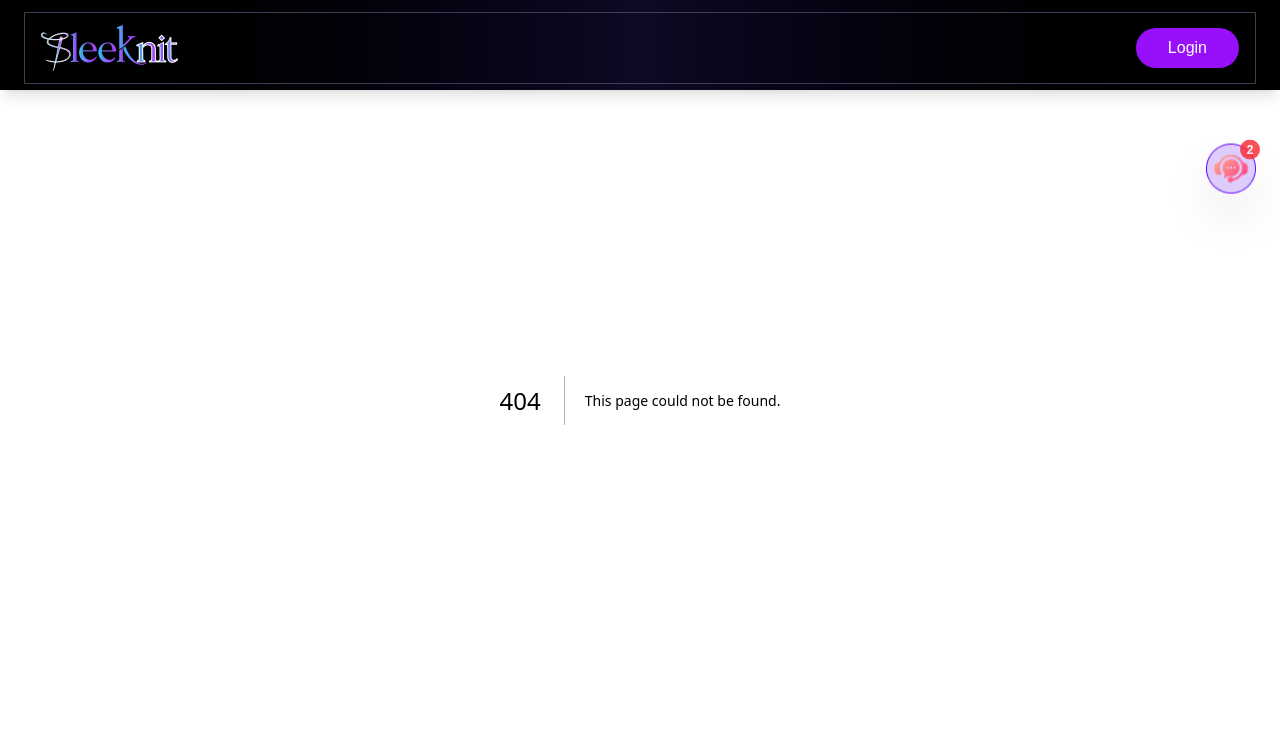
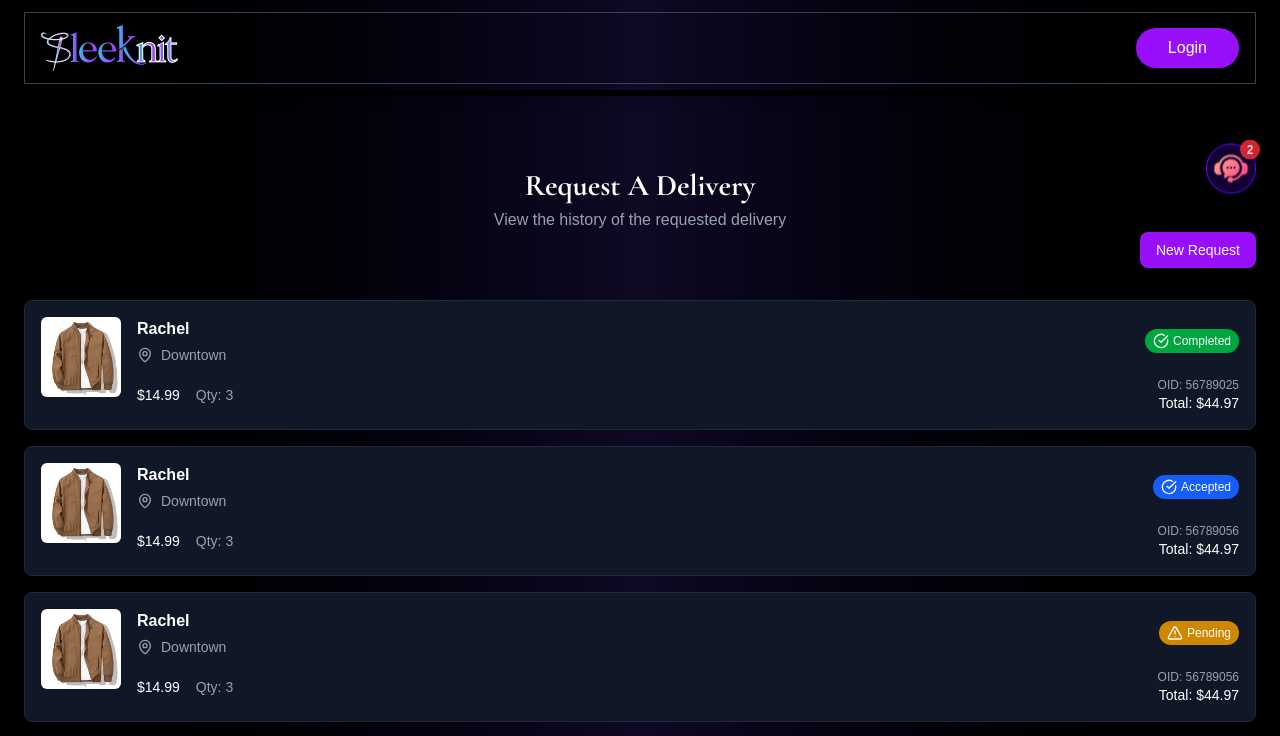
Before and after one commit to abusayedwd/gitgotech-E-commerce-website, a Next.js app: page /customer-dashboard/delivery-request in a window 1280 px wide. Before the commit this address had no page. Shown: the top 736 px of the page. Built offline with nearby package versions, Linux system fonts and the light colour scheme.

Commit message:
customer return part done

```diff
--- /dev/null
+++ b/src/app/customer-dashboard/delivery-request/page.tsx
@@ -0,0 +1,5 @@
+import DeliveryRequest from "@/components/CustomerDashboard/DeliveryRequest";
+
+export default function Delivery() {
+    return <DeliveryRequest />
+}
--- a/src/components/CustomerDashboard/Dashboard.tsx
+++ b/src/components/CustomerDashboard/Dashboard.tsx
@@ -376,6 +376,7 @@ import { useRouter } from 'next/navigation';
 import { useState } from 'react';
 
 export default function MyDashboard() {
+
   const [activeTab, setActiveTab] = useState<'orders' | 'returns'>('orders');
   const [showReviewModal, setShowReviewModal] = useState(false);
   const [showRewardModal, setShowRewardModal] = useState(false);
@@ -385,7 +386,7 @@ export default function MyDashboard() {
   const [productReview, setProductReview] = useState('');
   const [driverReview, setDriverReview] = useState('');
   const [rewardAmount, setRewardAmount] = useState('');
- const Router = useRouter()
+ const router = useRouter()
   const [orders] = useState([
     {
       id: 1,
@@ -556,7 +557,16 @@ export default function MyDashboard() {
       <div className="container mx-auto mb-8 md:mb-12 text-center">
         <h1 className="text-3xl md:text-4xl font-bold mb-2 md:mb-3">My Dashboard</h1>
         <p className="text-gray-400 text-sm md:text-base">View all of your order history and keep track of your shopping.</p>
+
       </div>
+<div
+  className="container mx-auto flex justify-end"
+  onClick={() => router.push("/customer-dashboard/delivery-request")}
+>
+  <button className="bg-blue-600 px-4 py-1.5 rounded cursor-pointer">
+    delivery request
+  </button>
+</div>
 
       {/* Tabs */}
       <div className="max-w-6xl mx-auto mb-6">
--- /dev/null
+++ b/src/components/CustomerDashboard/DeliveryRequest.tsx
@@ -0,0 +1,143 @@
+import React from 'react';
+import { Package, MapPin, Clock, CheckCircle, AlertTriangle, Loader } from 'lucide-react';
+
+const DeliveryRequest = () => {
+  const deliveries = [
+    {
+      id: 1,
+      customer: "Rachel",
+      location: "Downtown",
+      price: 14.99,
+      quantity: 3,
+      status: "Completed",
+      orderId: "56789025",
+      date: "2024-01-15"
+    },
+    {
+      id: 2,
+      customer: "Rachel",
+      location: "Downtown",
+      price: 14.99,
+      quantity: 3,
+      status: "Accepted",
+      orderId: "56789056",
+      date: "2024-01-14"
+    },
+    {
+      id: 3,
+      customer: "Rachel",
+      location: "Downtown",
+      price: 14.99,
+      quantity: 3,
+      status: "Pending",
+      orderId: "56789056",
+      date: "2024-01-13"
+    },
+    {
+      id: 4,
+      customer: "Rachel",
+      location: "Downtown",
+      price: 14.99,
+      quantity: 3,
+      status: "In Progress",
+      orderId: "56789056",
+      date: "2024-01-12"
+    }
+  ];
+
+  const getStatusColor = (status) => {
+    switch(status) {
+      case "Completed": return "bg-green-600";
+      case "Accepted": return "bg-blue-600";
+      case "Pending": return "bg-yellow-600";
+      case "In Progress": return "bg-purple-600";
+      default: return "bg-gray-600";
+    }
+  };
+
+  const getStatusIcon = (status) => {
+    switch(status) {
+      case "Completed": return <CheckCircle className="w-4 h-4" />;
+      case "Accepted": return <CheckCircle className="w-4 h-4" />;
+      case "Pending": return <AlertTriangle className="w-4 h-4" />;
+      case "In Progress": return <Loader className="w-4 h-4 animate-spin" />;
+      default: return <Clock className="w-4 h-4" />;
+    }
+  };
+
+  return (
+    <div className=" container mx-auto mt-24 bg-gradient-to-r from-black via-[#0f0924] to-black text-white p-6">
+      {/* Header */}
+
+       <div className='text-center mt-12'>
+          <h1 className="text-3xl font-bold font-cormorant">Request A Delivery</h1>
+          <p className="text-gray-400 mt-1">View the history of the requested delivery</p>
+        </div>
+      <div className="flex items-center justify-between mb-8">
+       <div> </div>
+
+        <button className="bg-purple-600 hover:bg-purple-700 px-4 py-2 rounded-lg text-sm font-medium transition-colors">
+          New Request
+        </button>
+      </div>
+
+      {/* Deliveries List */}
+      <div className="space-y-4">
+        {deliveries.map((delivery) => (
+          <div
+            key={delivery.id}
+            className="bg-gray-900 rounded-lg p-4 border border-gray-800 hover:border-purple-500 transition-colors"
+          >
+            <div className="flex items-start space-x-4">
+              {/* Product Image */}
+              <div className="w-20 h-20 bg-gray-800 rounded-md flex items-center justify-center overflow-hidden">
+                <img
+                  src="/images/jacket.png"
+                  alt="Product"
+                  className="w-full h-full object-cover"
+                />
+              </div>
+
+              {/* Delivery Details */}
+              <div className="flex-1">
+                <div className="flex items-center justify-between">
+                  <div>
+                    <h3 className="font-semibold">{delivery.customer}</h3>
+                    <div className="flex items-center space-x-2 text-sm text-gray-400 mt-1">
+                      <MapPin className="w-4 h-4" />
+                      <span>{delivery.location}</span>
+                    </div>
+                  </div>
+
+                  {/* Status */}
+                  <div className="flex items-center space-x-2">
+                    <div className={`px-2 py-1 rounded-full text-xs font-medium ${getStatusColor(delivery.status)} flex items-center space-x-1`}>
+                      {getStatusIcon(delivery.status)}
+                      <span>{delivery.status}</span>
+                    </div>
+                  </div>
+                </div>
+
+                {/* Price and Quantity */}
+                <div className="flex items-center justify-between mt-3">
+                  <div className="flex items-center space-x-4">
+                    <span className="text-sm">${delivery.price}</span>
+                    <span className="text-sm text-gray-400">Qty: {delivery.quantity}</span>
+                  </div>
+
+                  {/* Order ID and Total */}
+                  <div className="text-right">
+                    <div className="text-xs text-gray-400">OID: {delivery.orderId}</div>
+                    <div className="text-sm font-medium">Total: ${delivery.price * delivery.quantity}</div>
+                  </div>
+                </div>
+              </div>
+            </div>
+          </div>
+        ))}
+      </div>
+    </div>
+  );
+};
+
+export default DeliveryRequest;
--- a/src/components/CustomerDashboard/OrderDetails.tsx
+++ b/src/components/CustomerDashboard/OrderDetails.tsx
@@ -95,7 +95,7 @@ const OrderDetails = () => {
   ));
 
   return (
-    <div className="min-h-screen mt-20 container mx-auto bg-black text-white p-6">
+    <div className="min-h-screen mt-20 container mx-auto bg-gradient-to-r from-black via-[#0f0924] to-black text-white p-6">
       {/* Header */}
       <div className="flex items-center justify-between mb-8">
         <BackButton title='View Details' className='text-[24px]' />
```
